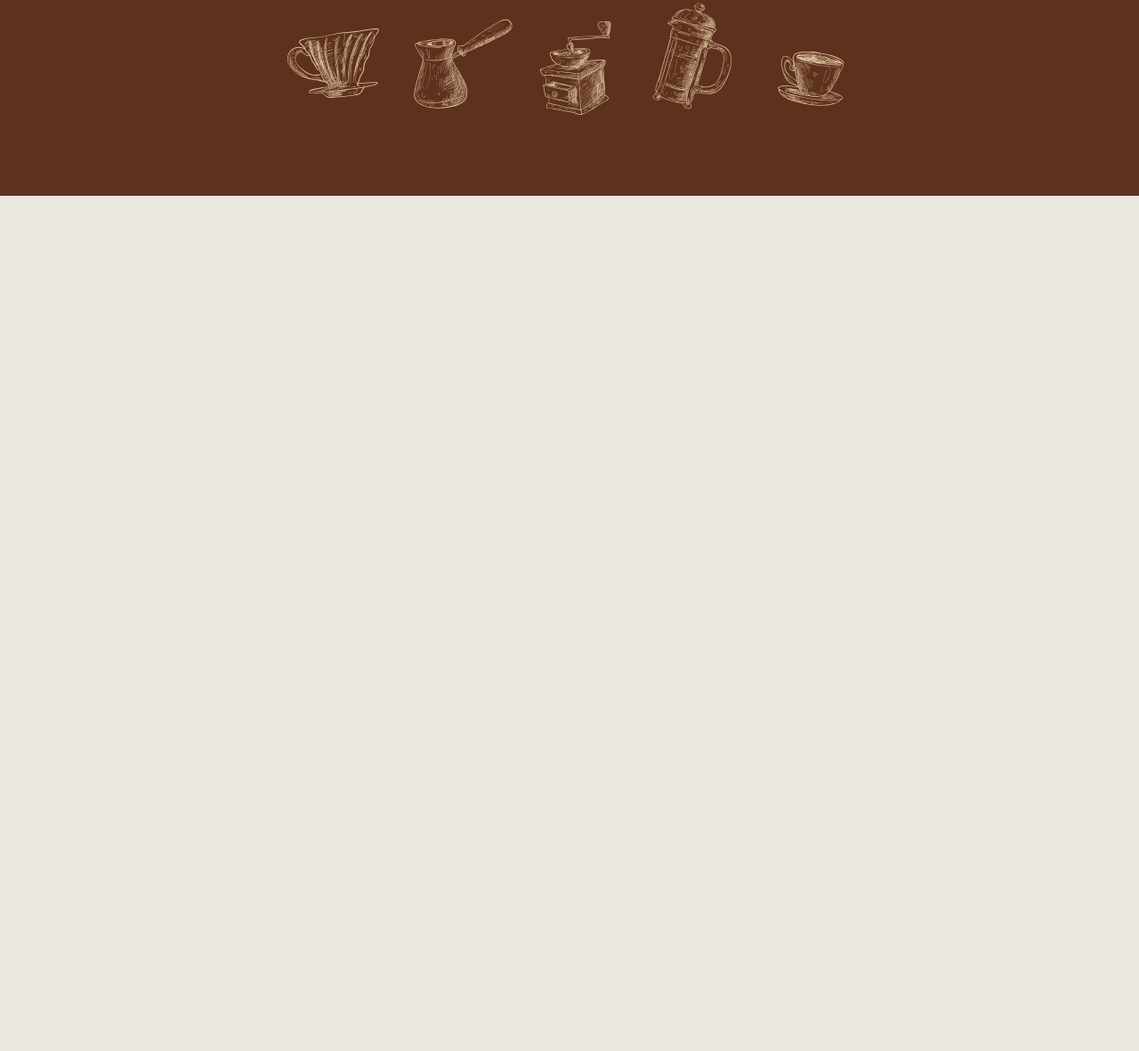
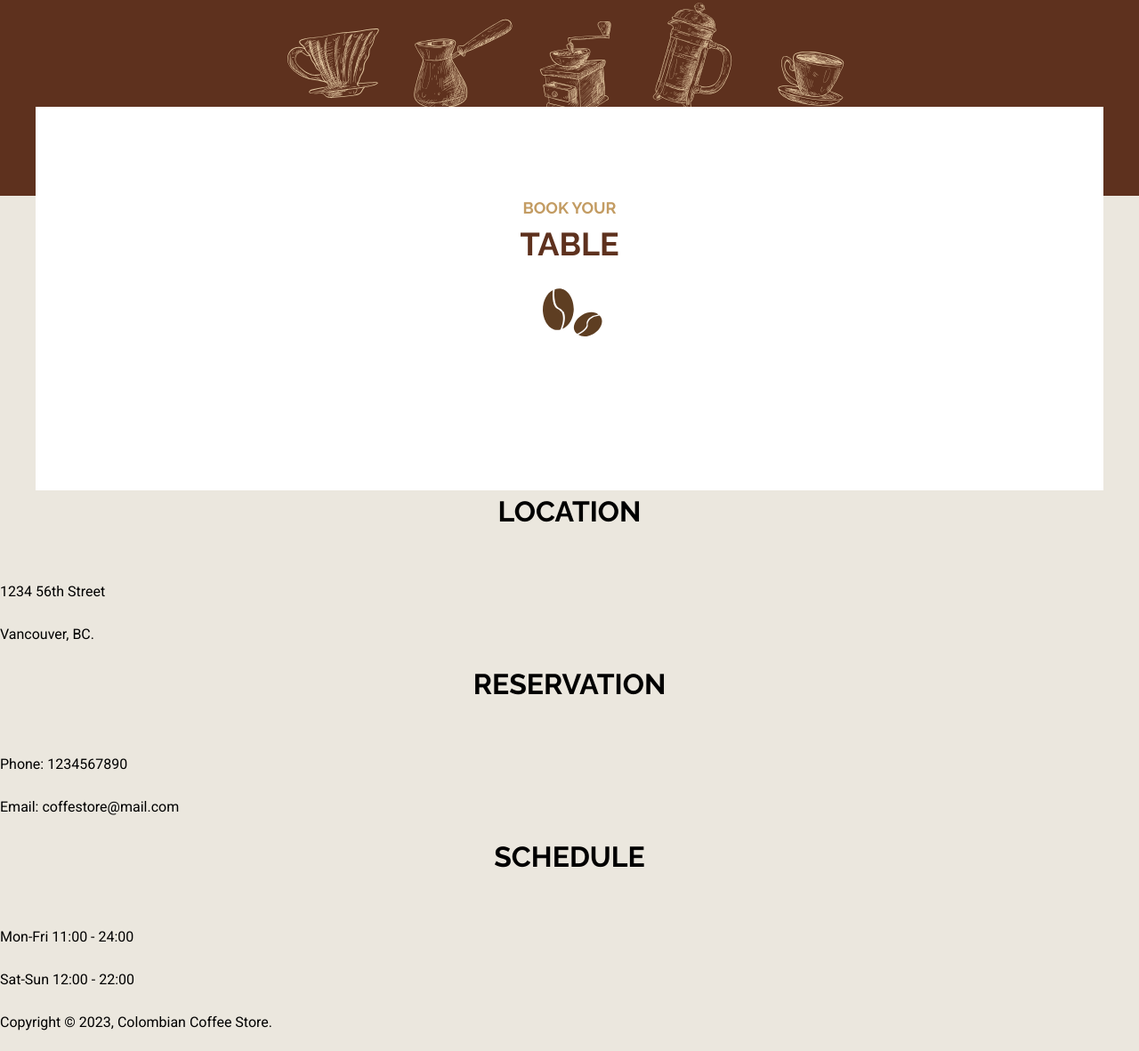
Before and after one commit to chemarinconez/coffeeStoreWeb1, a website: page index.html in a window 1280 px wide. Shown: the part 3996-5177 px from the top of the page at 89% size. Before the commit the page ends 4216 px from the top, so only its background shows below. Drawn offline with Linux system fonts and the light colour scheme; a web font is replaced by a local one.

Commit message:
Adding the html for footer

```diff
--- a/index.html
+++ b/index.html
@@ -28,7 +28,7 @@
             <a class="active" href="index.html">Home</a>
             <a href="#about">About</a>
             <a href="#the-menu">Menu</a>
-            <a href="contact.html">Reservation</a>
+            <a href="#reservations">Reservation</a>
           </nav>
         </div>
         <div class="header-text">
@@ -204,5 +204,29 @@
         </section>
       </div>
     </section>
+    <section class="reservation-form container" id="reservations">
+      <h2><span>Book your</span> Table</h2>
+    </section>
+
+    <footer class="footer">
+      <div class="footer-contenido">
+        <div class="footer-box location">
+          <h3>Location</h3>
+          <p>1234 56th Street</p>
+          <p>Vancouver, BC.</p>
+        </div>
+        <div class="footer-box reservation">
+          <h3>Reservation</h3>
+          <p>Phone: 1234567890</p>
+          <p>Email: coffestore@mail.com</p>
+        </div>
+        <div class="footer-box schedule">
+          <h3>Schedule</h3>
+          <p>Mon-Fri 11:00 - 24:00</p>
+          <p>Sat-Sun 12:00 - 22:00</p>
+        </div>
+      </div>
+      <p class="copyright">Copyright &copy 2023, Colombian Coffee Store.</p>
+    </footer>
   </body>
 </html>
--- /dev/null
+++ b/src/scss/home/_form.scss
@@ -0,0 +1,13 @@
+@use "base/variables" as v;
+@use "base/mixins" as m;
+
+.reservation-form {
+    background-color: v.$white;
+    padding: 2rem;
+
+    @include m.tablet {
+        padding: 10rem;
+        margin-top: -10rem;
+        //position: relative;
+    }
+}
--- a/src/scss/home/_index.scss
+++ b/src/scss/home/_index.scss
@@ -2,3 +2,4 @@
 @forward 'icons';
 @forward 'gallery';
 @forward 'menu';
+@forward 'form';
--- a/src/scss/home/_menu.scss
+++ b/src/scss/home/_menu.scss
@@ -21,7 +21,7 @@
 
 .grid-menu {
     @include m.tablet {
-        @include m.grid(2, 2rem);
+        @include m.grid(2, 2.5rem);
     }
 }
 
```
Also changed, not shown: build/css/app.css.
